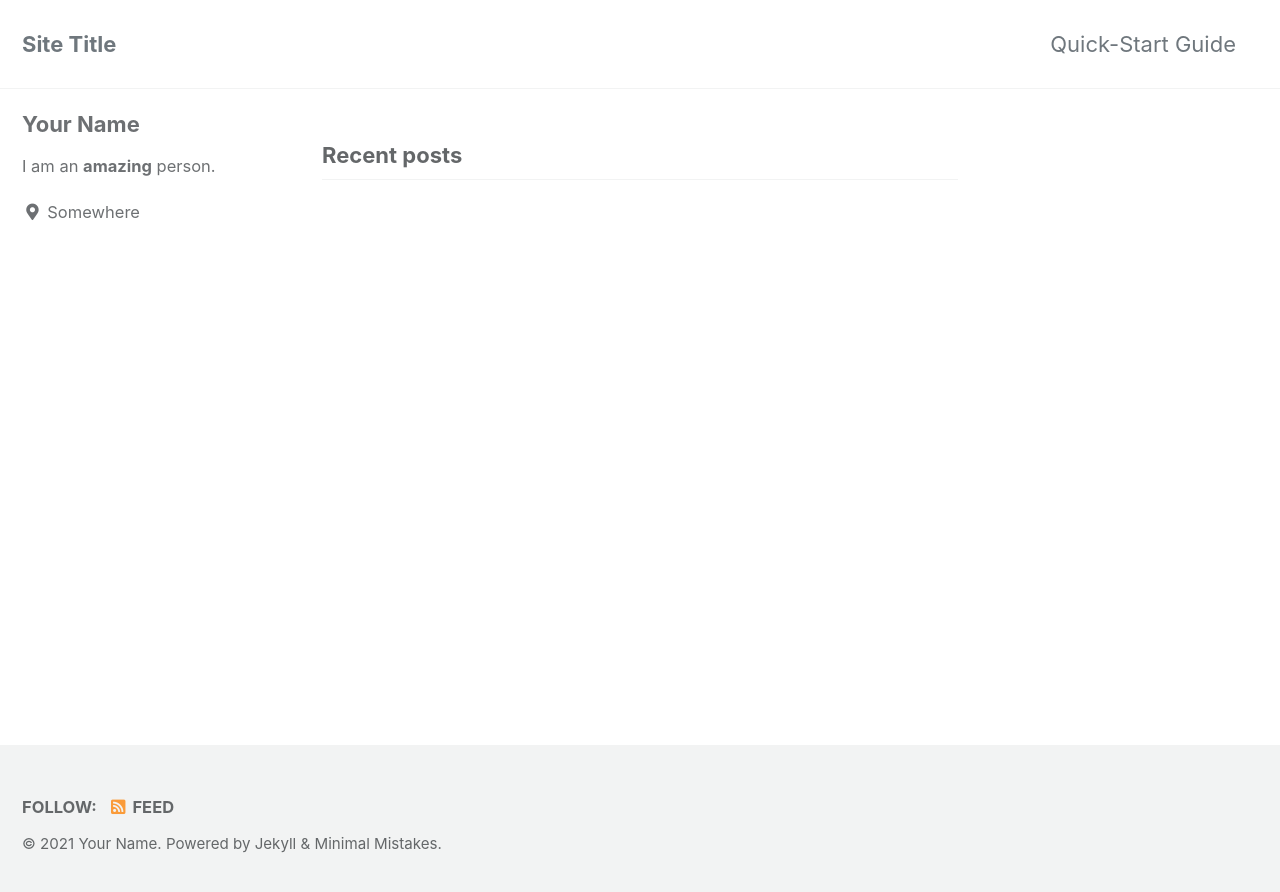
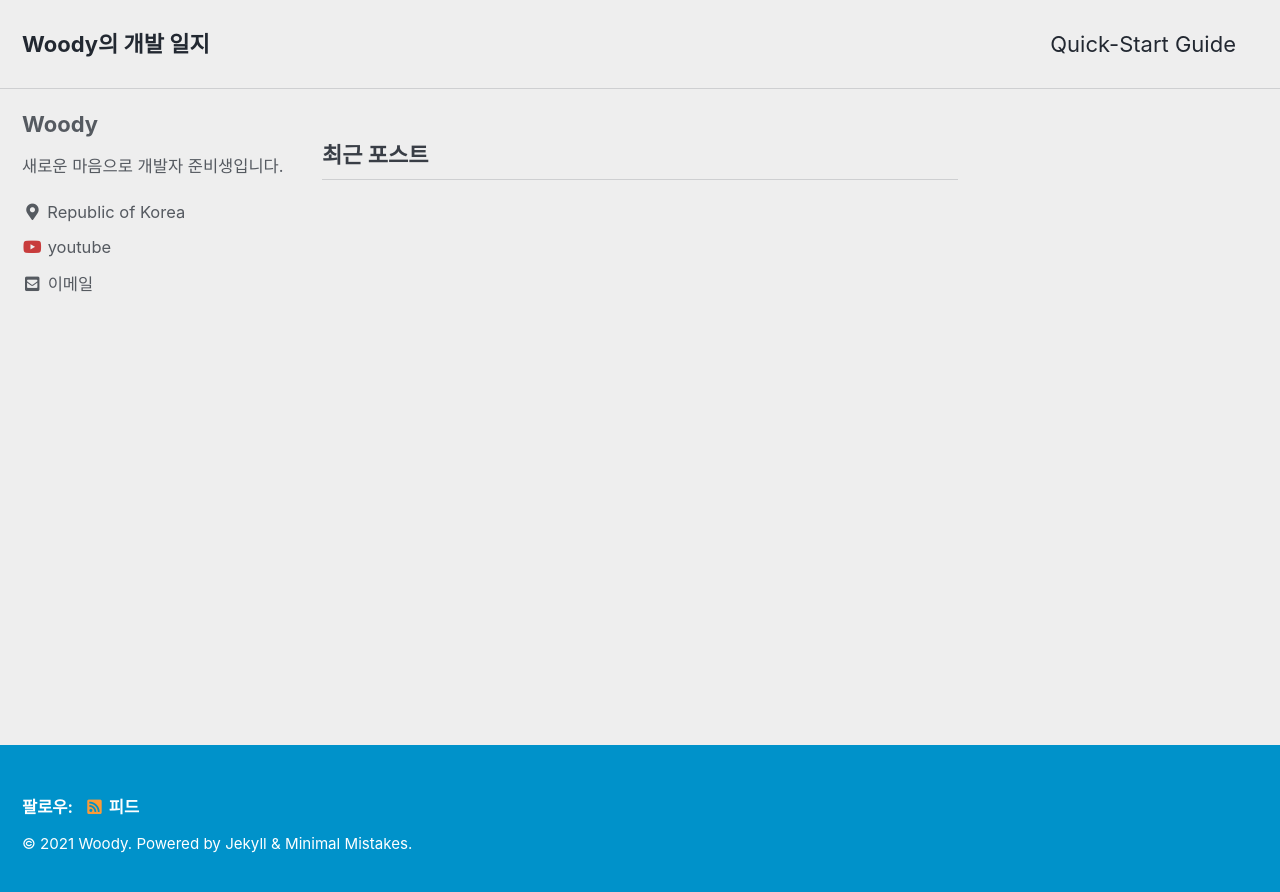
Before and after one commit to jun6726/jun6726.github.io, a Jekyll site: the page built from index.html, in a window 1280 px wide. Shown: the top 892 px of the page. Built offline with Jekyll 4.4.1, drawn with Linux system fonts in a browser that asks for light colours; cached includes are drawn as plain includes; the list of posts is cut into pages by our own code.

Commit message:
_config.yml update_1

```diff
--- a/_config.yml
+++ b/_config.yml
@@ -12,21 +12,23 @@
 
 # theme                  : "minimal-mistakes-jekyll"
 # remote_theme           : "mmistakes/minimal-mistakes"
-minimal_mistakes_skin    : "default" # "air", "aqua", "contrast", "dark", "dirt", "neon", "mint", "plum", "sunrise"
+minimal_mistakes_skin    : "air" # "air", "aqua", "contrast", "dark", "dirt", "neon", "mint", "plum", "sunrise"
 
 # Site Settings
-locale                   : "en-US"
-title                    : "Site Title"
+locale                   : "ko-KR"
+title                    : "Woody의 개발 일지"
 title_separator          : "-"
 subtitle                 : # site tagline that appears below site title in masthead
-name                     : "Your Name"
-description              : "An amazing website."
-url                      : # the base hostname & protocol for your site e.g. "https://mmistakes.github.io"
+name                     : "Woody"
+description              : "세상에 영향을 줄 수 있는 애플리케이션을 개발하고 싶은 개발자입니다. Java로 안드로이드 애플리케이션을 개발하며 BLE 통신으로 아두이노와
+안드로이드를 함께 사용하는 프로젝트들에 관심을 가지고 있습니다. 사용자의 입장에서 사용하기 편리하고 이해하기 쉬운 애플리케이션이 되도록
+개발하는 것을 중요시합니다."
+url                      : "https://github.com/jun6726"
 baseurl                  : # the subpath of your site, e.g. "/blog"
 repository               : # GitHub username/repo-name e.g. "mmistakes/minimal-mistakes"
 teaser                   : # path of fallback teaser image, e.g. "/assets/images/500x300.png"
 logo                     : # path of logo image to display in the masthead, e.g. "/assets/images/88x88.png"
-masthead_title           : # overrides the website title displayed in the masthead, use " " for no title
+masthead_title           : "Woody의 개발 일지"
 # breadcrumbs            : false # true, false (default)
 words_per_minute         : 200
 comments:
@@ -102,15 +104,15 @@ analytics:
 
 # Site Author
 author:
-  name             : "Your Name"
+  name             : "Woody"
   avatar           : # path of avatar image, e.g. "/assets/images/bio-photo.jpg"
-  bio              : "I am an **amazing** person."
-  location         : "Somewhere"
-  email            :
+  bio              : "새로운 마음으로 개발자 준비생입니다."
+  location         : "Republic of Korea"
+  email            : "junmarko@naver.com"
   links:
-    - label: "Email"
-      icon: "fas fa-fw fa-envelope-square"
-      # url: "mailto:your.name@email.com"
+    - label: "youtube"
+      icon: "fab fa-fw fa-youtube"
+      url: "https://www.youtube.com/channel/UCr8LUPohovlgV--n1iy1kTQ"
     - label: "Website"
       icon: "fas fa-fw fa-link"
       # url: "https://your-website.com"
```
